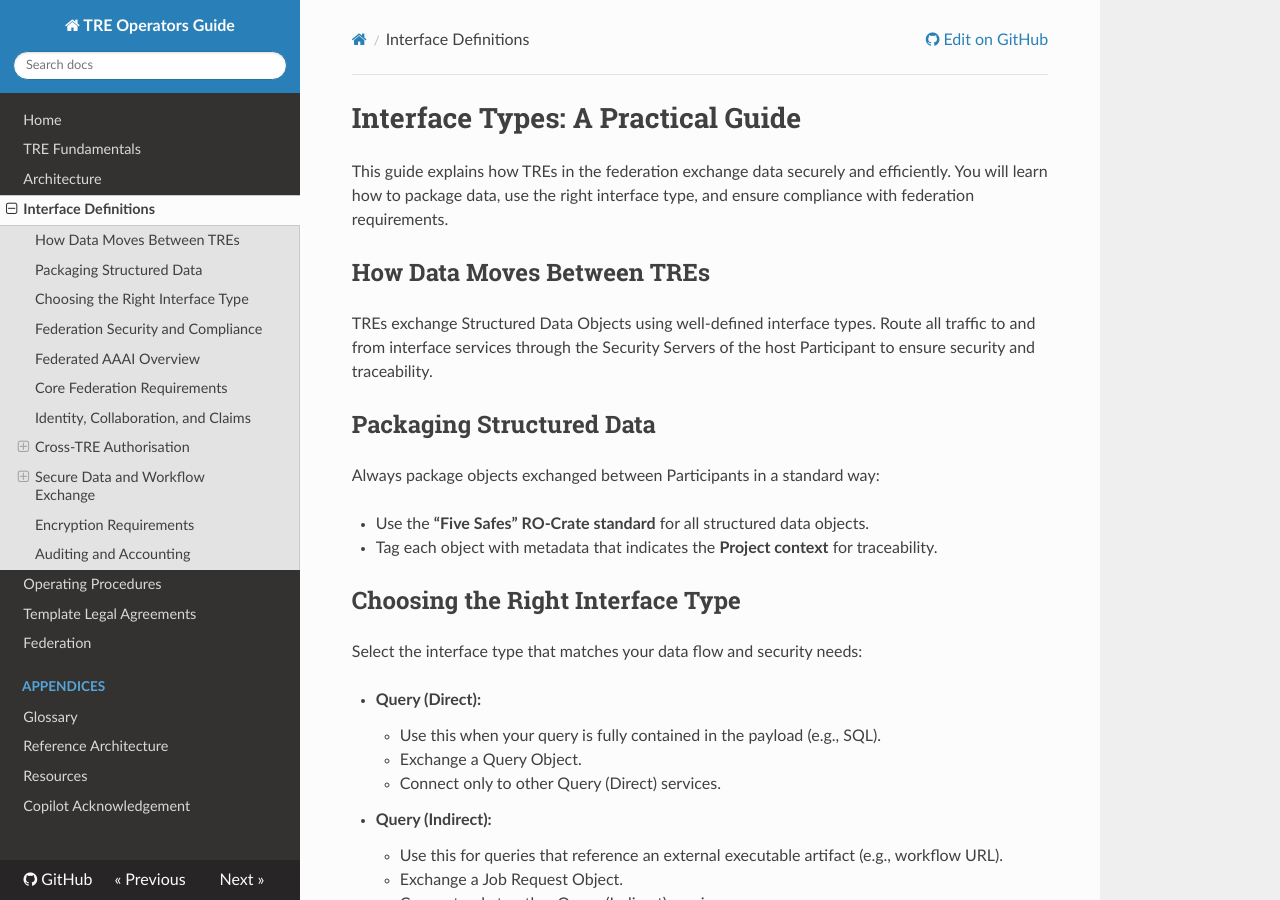
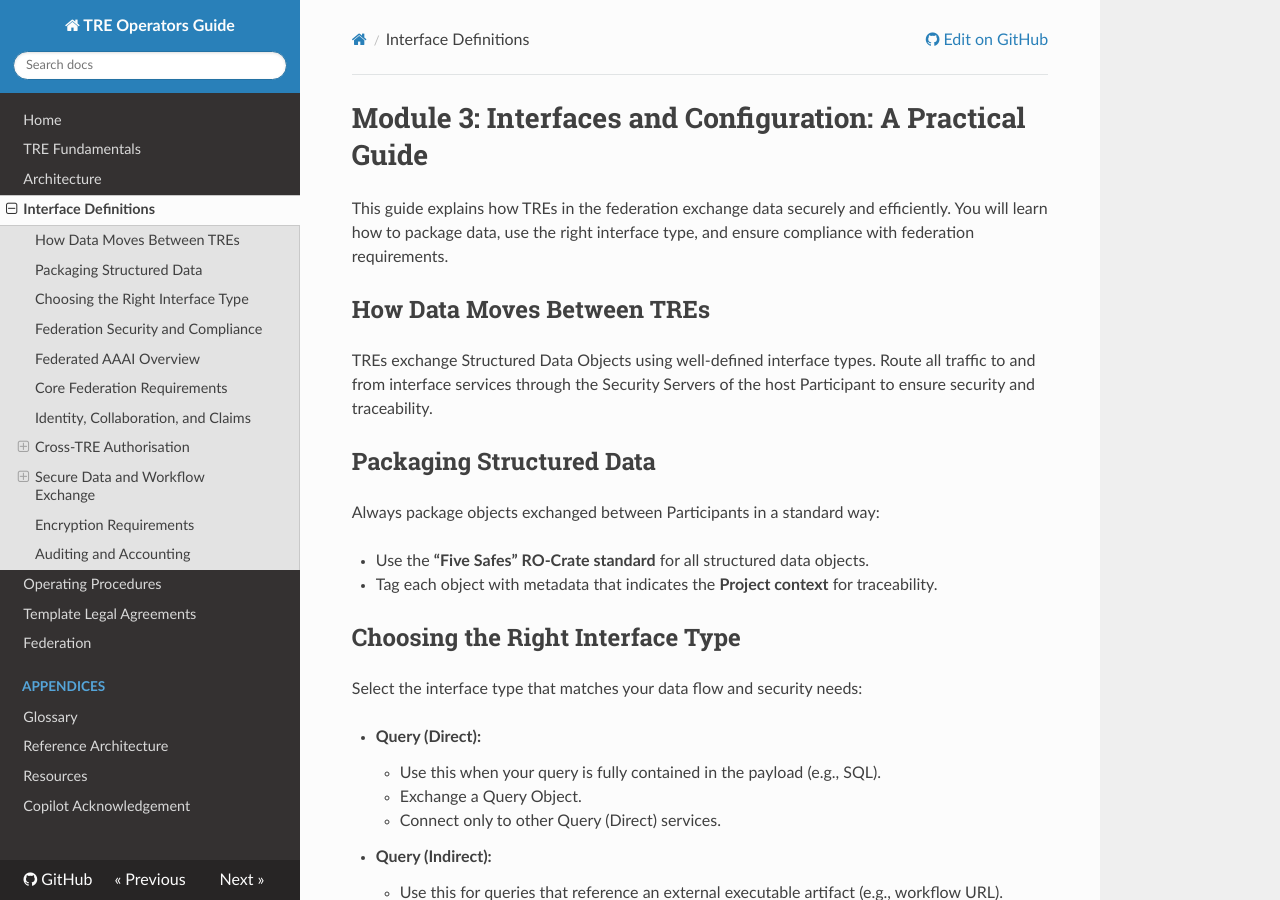
Before and after one commit to unioslo/tre-operators-docs, an MkDocs documentation site: the page built from docs/modules/interfaces/index.md, in a window 1280 px wide and 900 px high. Built offline with MkDocs 1.6.1, drawn with Linux system fonts in a browser that asks for light colours; nearby versions of some CDN libraries.

Commit message:
Revise title for interfaces and configuration guide
Updated the title of the module guide to reflect its focus on interfaces and configuration.

```diff
--- a/docs/modules/interfaces/index.md
+++ b/docs/modules/interfaces/index.md
@@ -1,5 +1,4 @@
-
-# Interface Types: A Practical Guide
+# Module 3: Interfaces and Configuration: A Practical Guide
 
 This guide explains how TREs in the federation exchange data securely and efficiently. You will learn how to package data, use the right interface type, and ensure compliance with federation requirements.
 
```
